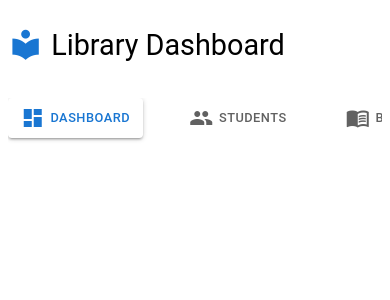
After one commit to Azziiieee/IT30B, a PHP site: page /dashboard.php in a window 390 px wide. The commit adds this page. Shown: the top 300 px of the page. Run offline with PHP 8.4, Linux system fonts and the light colour scheme.

Commit message:
Added includes/navbar.php to function the dashboard

```diff
--- /dev/null
+++ b/dashboard.php
@@ -0,0 +1,16 @@
+<?php
+
+?>
+
+<!DOCTYPE html>
+<html lang="en">
+<head>
+    <meta charset="UTF-8">
+    <meta name="viewport" content="width=device-width, initial-scale=1.0">
+</head>
+<body>
+
+    <?php include 'includes/navbar.php' ?>
+
+</body>
+</html>
--- /dev/null
+++ b/includes/navbar.php
@@ -0,0 +1,127 @@
+<?php
+$currentSection = $_GET['section'] ?? 'dashboard';
+
+function navActive($section, $currentSection){
+    return $section === $currentSection ? 'active' : '';
+}
+?>
+
+<!-- Material Icon -->
+<link href="https://fonts.googleapis.com/icon?family=Material+Icons" rel="stylesheet">
+
+<style>
+    .app-header{
+        display:flex;
+        justify-content:space-between;
+        align-items:center;
+        margin-bottom:2rem;
+        flex-wrap:wrap;
+        gap: 1rem;
+        font-family: Roboto, system-ui, -apple-system, sans-serif;
+    }
+
+    .app-header h1{
+        font-weight:400;
+        font-size: 1.8rem;
+        display:flex;
+        align-items:center;
+        gap: 0.5rem;
+        color:#212121
+        margin:0;
+    }
+
+    .app-header h1 .material-icons{
+        font-size:2.2rem;
+        color: #1976d2; /* Primary Blue */
+    }
+
+    .nav-links{
+        display:flex;
+        gap:0.25rem;
+        background:transparent;
+    }
+
+    .nav-links a{
+        text-decoration:none;
+        color:#616161;
+        font-size:0.9rem;
+        font-weight:500;
+        text-transform:uppercase;
+        letter-spacing:0.5px;
+        padding: 0.6rem 1.2rem;
+        border-radius:4px;
+        transition: background-color 0.2s, color 0.2s;
+        display:flex;
+        align-items:center;
+        gap:0.35rem;
+    }
+
+    .nav-links a .material-icon{
+        font-size:1.2rem;
+    }
+
+
+    .nav-links a:hover{
+        background:#e3f2fd;
+        color:#1976d2;
+    }
+
+    .nav-links a.active{
+        color: #1976d2;
+        box-shadow: 0 2px 2px 0 rgba(0,0,0,0.14), 0 3px 1px -2px rgba(0,0,0,0.12), 0 1px 5px 0 rgba(0,0,0,0.2);
+    }
+
+    .nav-links a.active .material-icons{
+        color: #1976d2;
+    }
+
+    @media (max-width:760px){
+        .app-header{
+            flex-direction:column;
+            align-items:flex-start;
+        }
+
+        .nav-links{
+            width: 100%;
+            overflow-x:auto;
+            padding-bottom:0.5rem;
+        }
+
+        .nav-links a{
+            padding: 0.5rem 0.8rem;
+            font-size:.8rem;
+            white-space:nowrap;
+        }
+    }
+
+</style>
+
+<header class="app-header">
+    <h1>
+        <span class="material-icons">local_library</span>
+        Library Dashboard
+    </h1>
+
+    <nav class="nav-links">
+        <a href="index.php?section=dashboard" class="<?= navActive('dashboard', $currentSection) ?>">
+            <span class="material-icons">dashboard</span>
+            Dashboard
+        <a/>
+
+        <a href="index.php?section=students" class="<?= navActive('students', $currentSection) ?>">
+            <span class="material-icons">people</span>
+            Students
+        <a/>
+
+        <a href="index.php?section=books" class="<?= navActive('books', $currentSection) ?>">
+            <span class="material-icons">menu_book</span>
+            Books
+        <a/>
+
+        <a href="index.php?section=borrow" class="<?= navActive('borrow', $currentSection) ?>">
+            <span class="material-icons">swap_horiz</span>
+            Borrow
+        <a/>
+    </nav>
+
+<header/>
```
Also changed, not shown: index.php (+281 -133 lines).
